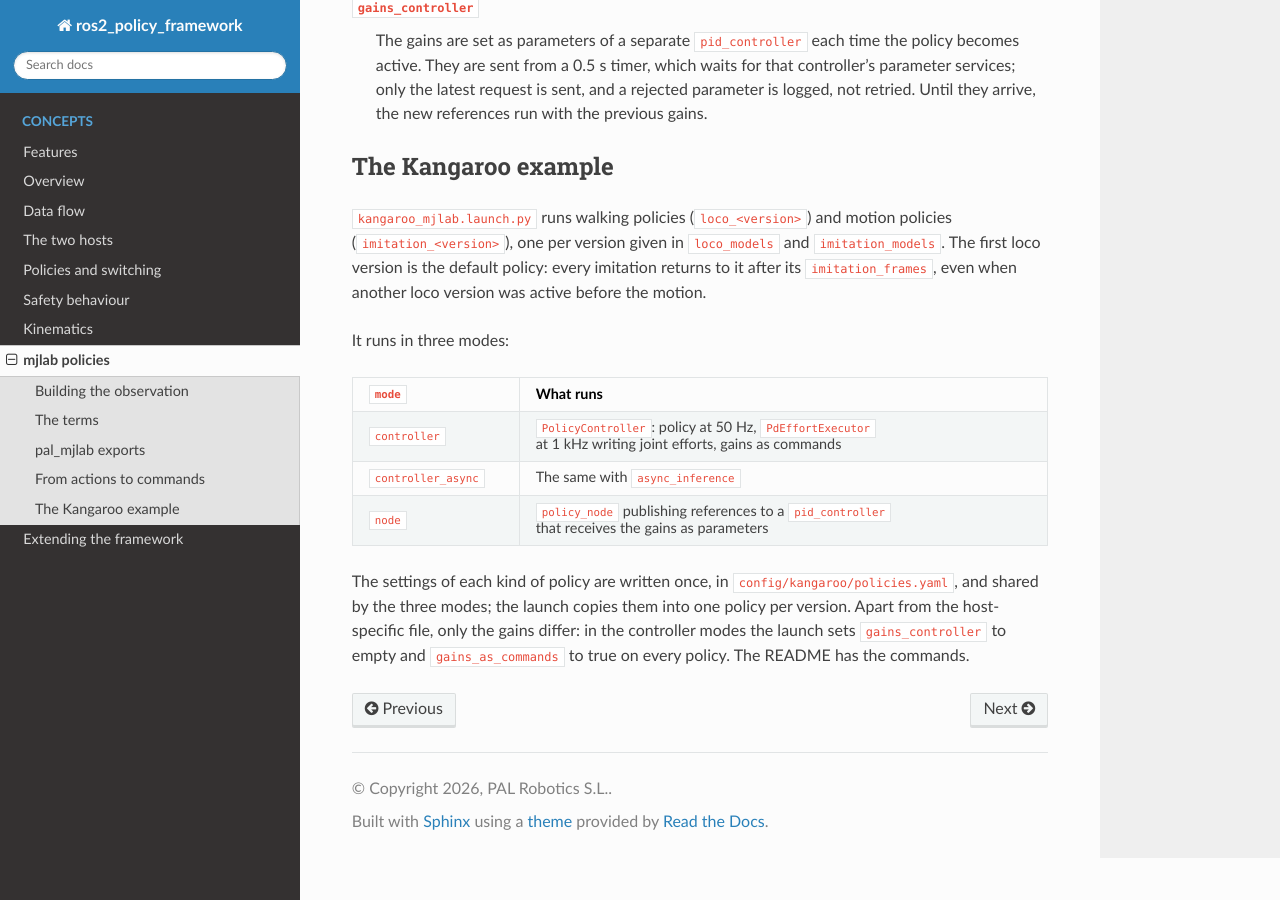
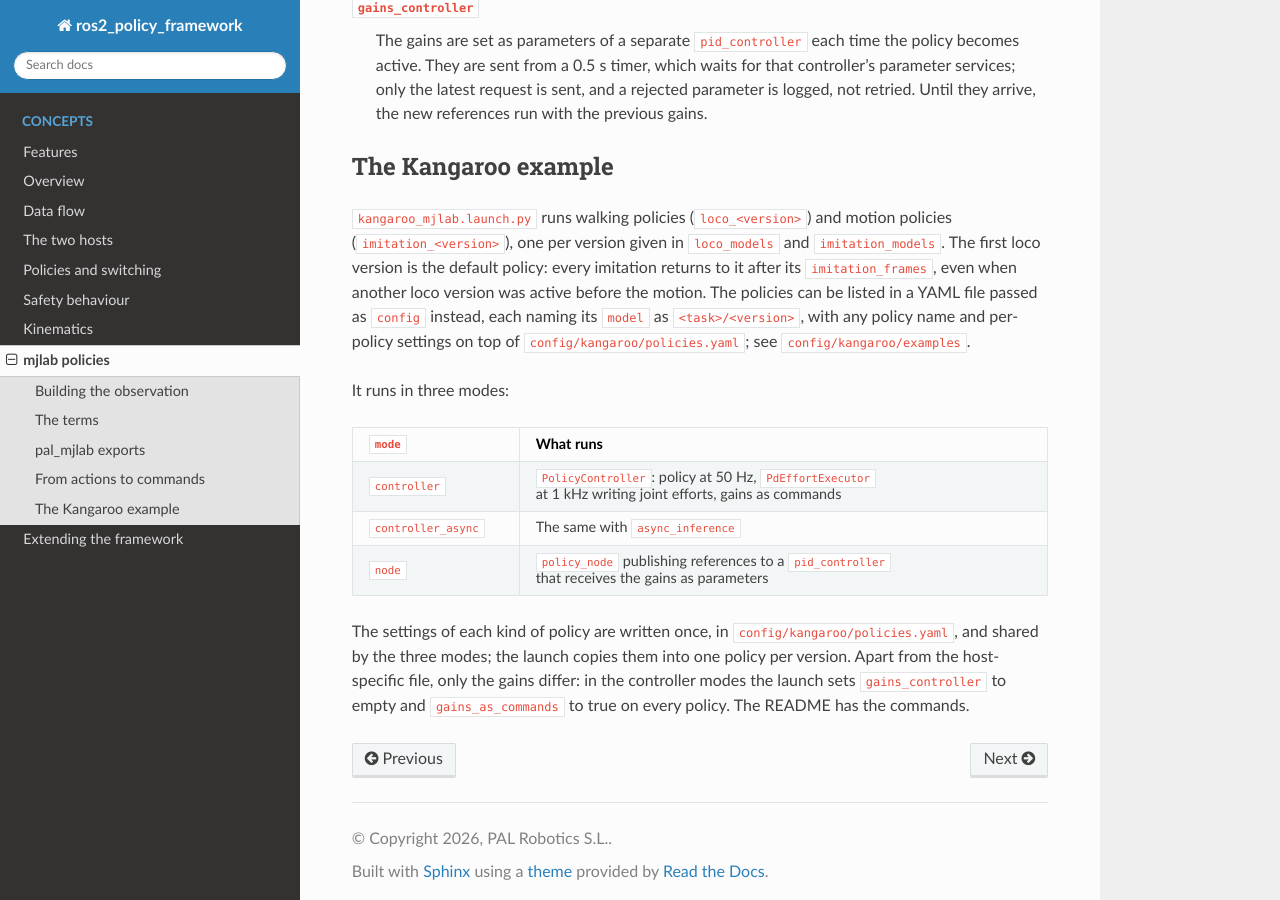
Before and after one commit to saikishor/ros2_policy_framework, a Sphinx documentation site: the page built from docs/mjlab.rst, in a window 1280 px wide and 900 px high, scrolled down 3061 px. Built offline with Sphinx 7.4.7 and the Read the Docs theme 3.1.0, drawn with Linux system fonts in a browser that asks for light colours.

Commit message:
Mention the kangaroo_mjlab policy config in the mjlab docs

```diff
--- a/docs/mjlab.rst
+++ b/docs/mjlab.rst
@@ -199,6 +199,9 @@ The Kangaroo example
 (``imitation_<version>``), one per version given in ``loco_models`` and ``imitation_models``.
 The first loco version is the default policy: every imitation returns to it after its
 ``imitation_frames``, even when another loco version was active before the motion.
+The policies can be listed in a YAML file passed as ``config`` instead, each naming its
+``model`` as ``<task>/<version>``, with any policy name and per-policy settings on top of
+``config/kangaroo/policies.yaml``; see ``config/kangaroo/examples``.
 
 It runs in three modes:
 
```
